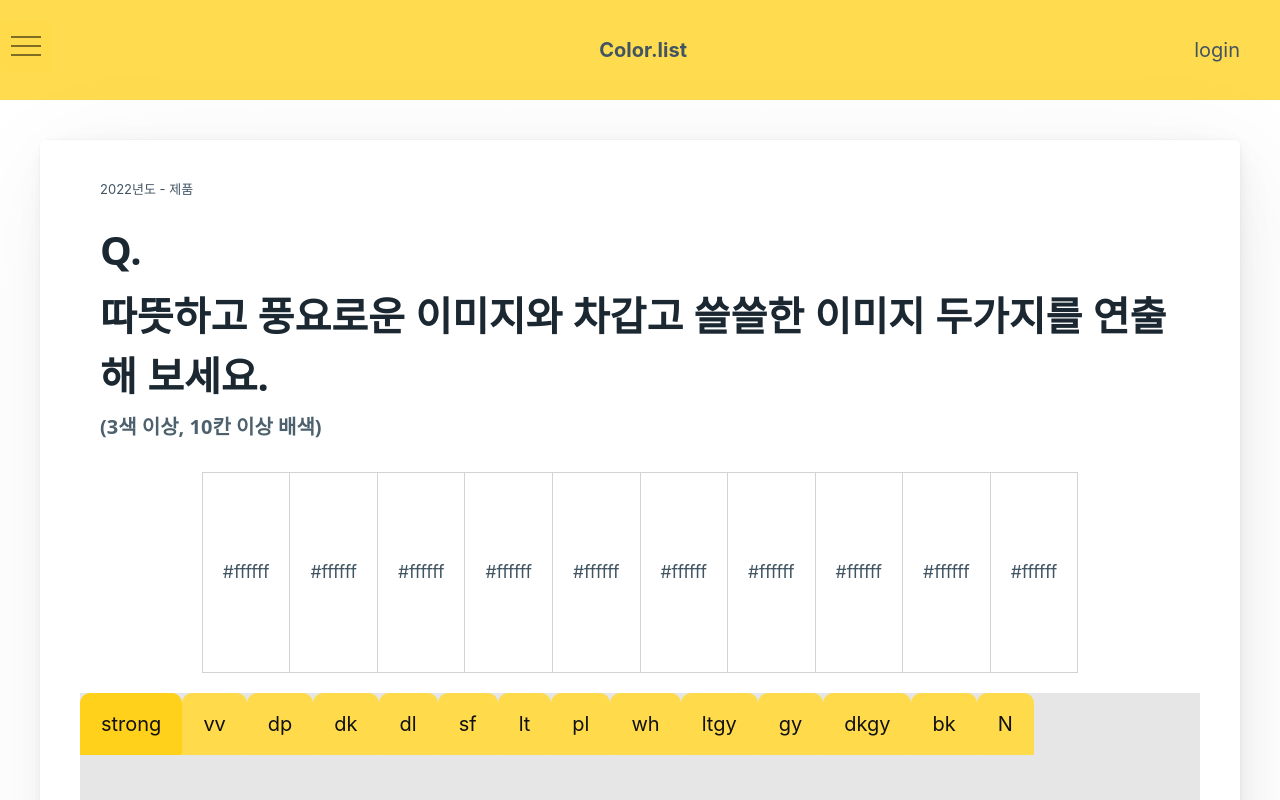
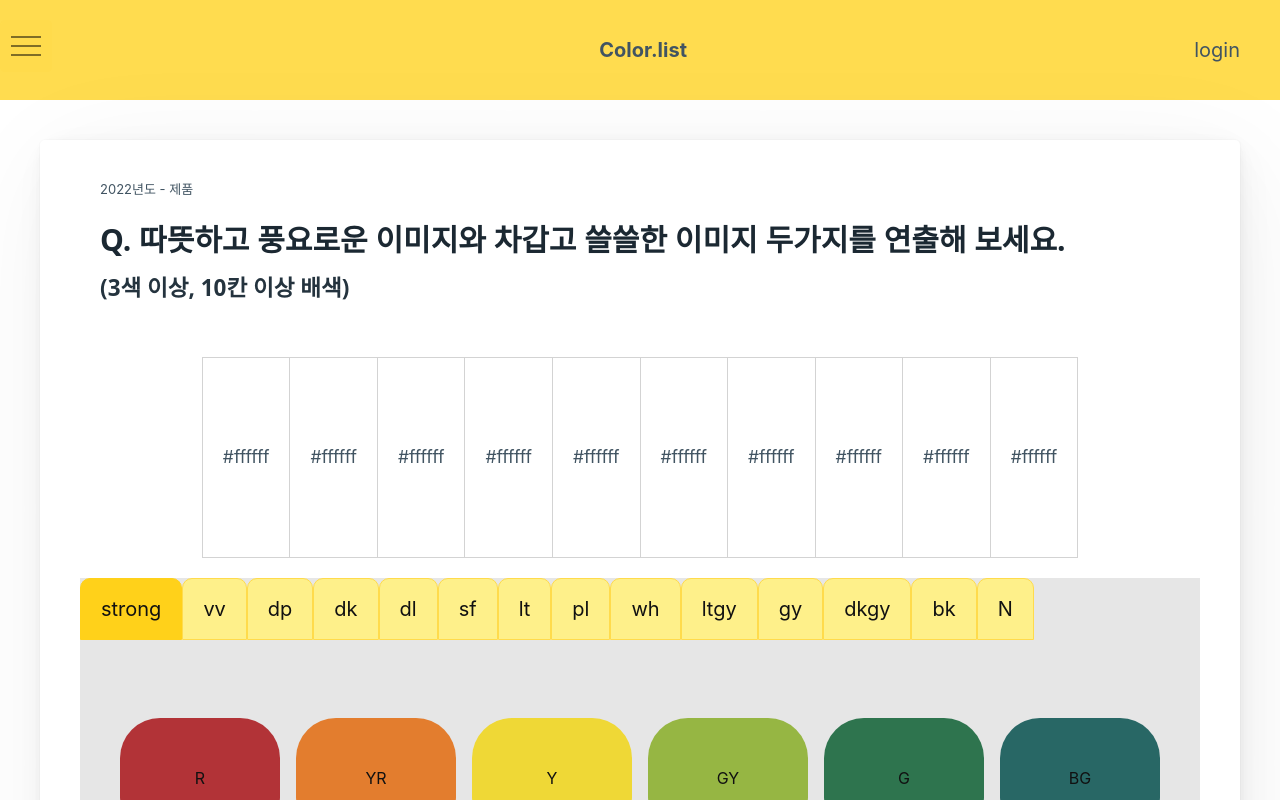
Before and after one commit to lisohh/Colorist-frontend, a React (Vite) app: page / in a window 1280 px wide. Built offline with nearby package versions, Linux system fonts and the light colour scheme.

Commit message:
Pallete component 분리

```diff
--- a/src/Drawer.tsx
+++ b/src/Drawer.tsx
@@ -18,7 +18,7 @@ function Drawer({ children }) {
       <div className="drawer-side">
         <label htmlFor="my-drawer" className="drawer-overlay"></label>
 
-        <ul className="menu p-4 overflow-y-auto w-80 bg-base-100 text-base-content">
+        <ul className="menu p-4 overflow-y-auto w-80 bg-base-100 text-base-content mb-0">
           <li>
             <a>Sidebar Item 1</a>
           </li>
--- a/src/Login.tsx
+++ b/src/Login.tsx
@@ -51,7 +51,9 @@ function Login() {
           />
         </label>
         {errors.password && <li role="alert">{errors.password.message}</li>}
-        <button type="submit">로그인</button>
+        <button type="submit" className="bg-yellow-300">
+          로그인
+        </button>
       </form>
     </article>
   );
--- /dev/null
+++ b/src/Pallete.tsx
@@ -0,0 +1,114 @@
+import React from "react";
+import * as Tabs from "@radix-ui/react-tabs";
+import * as Tooltip from "@radix-ui/react-tooltip";
+import allPallete from "./pallete.json";
+
+// ["base", "deep"]
+const palleteTypes = Object.keys(allPallete);
+const BOX_COUNT = 10;
+const WHITE_HEX = "#ffffff";
+
+function Pallete() {
+  const [colors, setColors] = React.useState(Array(BOX_COUNT).fill(WHITE_HEX)); // 문자열
+
+  //6번 - addSelected 함수를 만들어
+  function addSelected(hex: string) {
+    setColors((old) => {
+      // findIndex는 배열의 값 중에서 조건에 맞는 값이 있는 첫 번째 index를 찾는다!
+      // hex 중에서 hex의 색이 white인 첫번째 index를 찾아낸다.
+      const firstWhiteIndex = old.findIndex((hex) => hex === WHITE_HEX);
+      if (firstWhiteIndex === -1) {
+        // 인덱스를 못 찾으면! -1을 반환
+        return old; // 원래 colors를 그대로 반환... 더 채울 하얀칸이 없으므로!
+      }
+
+      // 이미 바뀐 색은 old대로 놔두고
+      const copy = [...old];
+      // 찾아낸 첫 번째 인덱스에 hex값을 넣는다.
+      copy[firstWhiteIndex] = hex;
+      return copy; // newState !!!
+    });
+  }
+
+  //7번 - deleteSelected 함수를 만들어
+  function deleteSelected(targetIndex: number) {
+    setColors((old) => {
+      const copy = [...old];
+      // targetIndex의 값을 흰색 헥스를 넣는다.
+      copy[targetIndex] = WHITE_HEX;
+      return copy; // newState !!!
+    });
+  }
+
+  return (
+    <Tooltip.Provider delayDuration={800} skipDelayDuration={500}>
+      <table className="selectedContainer flex flex-row">
+        {/* 2번 - map을 써서 배열의 값을 화면에 뿌려준다. */}
+        {/* https://beta.reactjs.org/learn/rendering-lists */}
+        <tr>
+          {/* 7.2번 - targetIndex는 여기서 index를 받아온 값이다. */}
+          {colors.map((color, index) => (
+            // 3번 - 스타일에 map으로 받아온 color 문자열 값을 backgroundColor로 지정해준다.
+            <td
+              // 이게 선택한 칸의 index
+              onClick={() => deleteSelected(index)}
+              style={{
+                backgroundColor: color,
+              }}
+            >
+              {color}
+            </td>
+          ))}
+        </tr>
+      </table>
+      <div id="pallete-box">
+        <Tabs.Root
+          defaultValue={Object.keys(allPallete)[0]}
+          orientation="horizontal"
+        >
+          <Tabs.List aria-label="select pallete type">
+            {/* 팔레트의 타입마다 Tabs.Trigger를 만들어준다*/}
+            {palleteTypes.map((value) => (
+              <Tabs.Trigger key={value} value={value} className="bg-yellow-200">
+                {value}
+              </Tabs.Trigger>
+            ))}
+          </Tabs.List>
+          {/* ["base", "deep"]*/}
+          {/* 팔레트의 타입마다 Tabs.Content를 만들어준다*/}
+          {palleteTypes.map((value) => (
+            <Tabs.Content key={value} value={value}>
+              <div id="pallete" className="flex flex-row flex-wrap">
+                {/* 4번 - pallete도 값이 여러 개이므로 map을 사용한다. */}
+                {allPallete[value].map(({ hex, colorName }, index) => (
+                  <Tooltip.Root>
+                    <Tooltip.Trigger asChild>
+                      <button
+                        key={index}
+                        onClick={() => addSelected(hex)}
+                        className="roundButton"
+                        style={{ backgroundColor: hex }}
+                      >
+                        {colorName}
+                      </button>
+                    </Tooltip.Trigger>
+                    <Tooltip.Content className="tooltip-content">
+                      {hex}
+                      <Tooltip.Arrow
+                        className="tooltip-arrow"
+                        width="20"
+                        height="10"
+                      />
+                    </Tooltip.Content>
+                  </Tooltip.Root>
+                ))}
+              </div>
+            </Tabs.Content>
+          ))}
+        </Tabs.Root>
+      </div>
+    </Tooltip.Provider>
+  );
+}
+
+export default Pallete;
--- a/src/TestForm.css
+++ b/src/TestForm.css
@@ -63,8 +63,8 @@ a.category {
   font-size: small;
 }
 
-h1#q,
-h1#quiz-text {
+span#q,
+span#quiz-text {
   display: inline-block;
   width: fit-content;
   margin-bottom: 0.3rem;
--- a/src/TestForm.tsx
+++ b/src/TestForm.tsx
@@ -1,30 +1,10 @@
 import * as React from "react";
+import Pallete from "./pallete";
 import "./TestForm.css";
-import allPallete from "./pallete.json";
-import * as Tabs from "@radix-ui/react-tabs";
-import * as Tooltip from "@radix-ui/react-tooltip";
-
-// ["base", "deep"]
-const palleteTypes = Object.keys(allPallete);
 
 // 8월 16일 2번
 // https://www.radix-ui.com/docs/primitives/components/tabs#examples
 // bun add @radix-ui/react-tabs
-
-const BOX_COUNT = 10;
-const WHITE_HEX = "#ffffff";
-// const pallete = [
-//   "#CC1313",
-//   "#FF6B00",
-//   "#FFC700",
-//   "#90B81F",
-//   "#2D7B4C",
-//   "#1B6553",
-//   "#126C72",
-//   "#4E6192",
-//   "#6A377C",
-//   "#833359",
-// ];
 const QuizList = [
   "문제1번 내용",
   "문제2번 내용",
@@ -41,39 +21,6 @@ const QuizList = [
 // 탭의 색깔에 명도/채도가 반영되면 좋겠다
 
 function TestForm() {
-  //1번 - 선택된 색이 여러개인 배열을 만든다 - BOX_COUNT 개인 배열을 만들어서 흰색으로 채운다
-  //5번 - useState를 사용해 colors를 반응형(reactive) 상태로 만든다.
-  const [colors, setColors] = React.useState(Array(BOX_COUNT).fill(WHITE_HEX)); // 문자열
-
-  //6번 - addSelected 함수를 만들어
-  function addSelected(hex: string) {
-    setColors((old) => {
-      // findIndex는 배열의 값 중에서 조건에 맞는 값이 있는 첫 번째 index를 찾는다!
-      // hex 중에서 hex의 색이 white인 첫번째 index를 찾아낸다.
-      const firstWhiteIndex = old.findIndex((hex) => hex === WHITE_HEX);
-      if (firstWhiteIndex === -1) {
-        // 인덱스를 못 찾으면! -1을 반환
-        return old; // 원래 colors를 그대로 반환... 더 채울 하얀칸이 없으므로!
-      }
-
-      // 이미 바뀐 색은 old대로 놔두고
-      const copy = [...old];
-      // 찾아낸 첫 번째 인덱스에 hex값을 넣는다.
-      copy[firstWhiteIndex] = hex;
-      return copy; // newState !!!
-    });
-  }
-
-  //7번 - deleteSelected 함수를 만들어
-  function deleteSelected(targetIndex: number) {
-    setColors((old) => {
-      const copy = [...old];
-      // targetIndex의 값을 흰색 헥스를 넣는다.
-      copy[targetIndex] = WHITE_HEX;
-      return copy; // newState !!!
-    });
-  }
-
   //9번 - 기본 텍스트를 넣어주기 위해 기본 텍스트를 상태로 만들어준다.
   const [mainColor, setMainColor] = React.useState("주조색:");
 
@@ -89,85 +36,22 @@ function TestForm() {
   );
 
   return (
-    <Tooltip.Provider delayDuration={800} skipDelayDuration={500}>
     <article className="test-form">
       <div className="quiz-paragraph">
         <a className="category" href="">
           2022년도 - 제품
         </a>
-          <h1 id="q">Q.</h1>
-          <h1 id="quiz-text">
-            따뜻하고 풍요로운 이미지와 차갑고 쓸쓸한 이미지 두가지를 연출해
-            보세요.
+        <h1 className="text-2xl mb-2">
+          Q.{" "}
+          {
+            "따뜻하고 풍요로운 이미지와 차갑고 쓸쓸한 이미지 두가지를 연출해 보세요."
+          }
         </h1>
-          <h6 id="condition">(3색 이상, 10칸 이상 배색)</h6>
+        <h2 id="condition" className="text-lg">
+          (3색 이상, 10칸 이상 배색)
+        </h2>
       </div>
-        <table className="selectedContainer flex flex-row">
-          {/* 2번 - map을 써서 배열의 값을 화면에 뿌려준다. */}
-          {/* https://beta.reactjs.org/learn/rendering-lists */}
-          <tr>
-            {/* 7.2번 - targetIndex는 여기서 index를 받아온 값이다. */}
-            {colors.map((color, index) => (
-              // 3번 - 스타일에 map으로 받아온 color 문자열 값을 backgroundColor로 지정해준다.
-              <td
-                // 이게 선택한 칸의 index
-                onClick={() => deleteSelected(index)}
-                style={{
-                  backgroundColor: color,
-                }}
-              >
-                {color}
-                {/* text node */}
-              </td>
-            ))}
-          </tr>
-        </table>
-        <div id="pallete-box">
-          <Tabs.Root
-            defaultValue={Object.keys(allPallete)[0]}
-            orientation="horizontal"
-          >
-            <Tabs.List aria-label="select pallete type">
-              {/* 팔레트의 타입마다 Tabs.Trigger를 만들어준다*/}
-              {palleteTypes.map((value) => (
-                <Tabs.Trigger key={value} value={value}>
-                  {value}
-                </Tabs.Trigger>
-              ))}
-            </Tabs.List>
-            {/* ["base", "deep"]*/}
-            {/* 팔레트의 타입마다 Tabs.Content를 만들어준다*/}
-            {palleteTypes.map((value) => (
-              <Tabs.Content key={value} value={value}>
-                <div id="pallete" className="flex flex-row flex-wrap">
-                  {/* 4번 - pallete도 값이 여러 개이므로 map을 사용한다. */}
-                  {allPallete[value].map(({ hex, colorName }, index) => (
-                    <Tooltip.Root>
-                      <Tooltip.Trigger asChild>
-                        <button
-                          key={index}
-                          onClick={() => addSelected(hex)}
-                          className="roundButton"
-                          style={{ backgroundColor: hex }}
-                        >
-                          {colorName}
-                        </button>
-                      </Tooltip.Trigger>
-                      <Tooltip.Content className="tooltip-content">
-                        {hex}
-                        <Tooltip.Arrow
-                          className="tooltip-arrow"
-                          width="20"
-                          height="10"
-                        />
-                      </Tooltip.Content>
-                    </Tooltip.Root>
-                  ))}
-                </div>
-              </Tabs.Content>
-            ))}
-          </Tabs.Root>
-        </div>
+      <Pallete />
       {/* 8번 input은 text 줄바꿈이 안되므로 textarea를 사용해 서술칸을 만든다. */}
       {/* <input type="text" /> */}
       <p id="allColor">주보강 기입</p>
@@ -236,11 +120,10 @@ function TestForm() {
         value={explanation}
         onChange={(event) => setExplanation(event.target.value)}
       />
-        <button id="save-button" type="submit">
+      <button id="save-button" type="submit" className="bg-yellow-300">
         저장하기
       </button>
     </article>
-    </Tooltip.Provider>
   );
 }
 
```
Lines whose indentation alone changed are shown as unchanged.
